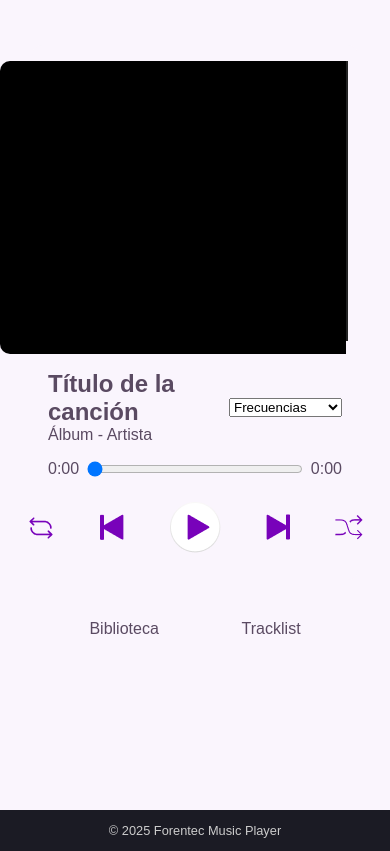
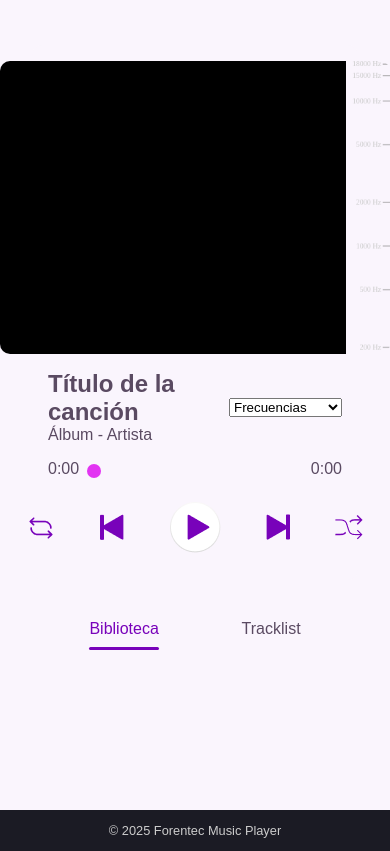
Before and after one commit to JokeGp/Reproductor-de-musica, a plain HTML site: page index.html in a window 390 px wide. Shown: the part 69-920 px from the top of the page. Drawn offline with Linux system fonts and the light colour scheme; a script that the page names is missing.

Commit message:
implemented more design details and scale ajusted, almost ended

```diff
--- a/index.html
+++ b/index.html
@@ -53,10 +53,13 @@
 
       <!-- PROGRESO -->
       <div class="progress-container">
-        <span id="current-time">0:00</span>
+      <span id="current-time">0:00</span>
+      <div class="progress-wrapper">
         <input type="range" id="progress-bar" value="0" min="0" max="100">
-        <span id="total-time">0:00</span>
       </div>
+      <span id="total-time">0:00</span>
+    </div>
+
 
       <!-- CONTROLES -->
       <div class="controls">
@@ -72,10 +75,10 @@
     </section>
 
     <!-- SECCIÓN DE ÁLBUMES Y TRACKS -->
-    <section class="bottom-section">
-      <div class="bottom-section-btns">
-        <button id="show-albums-btn">Biblioteca</button>
-        <button id="show-tracks-btn">Tracklist</button>
+        <section class="bottom-section">
+          <div class="bottom-section-btns">
+        <button id="show-albums-btn" class="toggle-tab active">Biblioteca</button>
+        <button id="show-tracks-btn" class="toggle-tab">Tracklist</button>
       </div>
 
       <div class="bottom-section-content" id="bottom-section-content">
--- a/main.js
+++ b/main.js
@@ -1,7 +1,7 @@
 // main.js (versión corregida y consolidada)
 document.addEventListener('DOMContentLoaded', async () => {
   console.log("🎧 Iniciando...");
-
+  drawScale();
   // === REFERENCIAS DOM ===
   const playPauseBtn = document.getElementById('play-pause-btn');
   const shuffleBtn = document.getElementById('shuffle-btn');
@@ -54,7 +54,7 @@ const audioMotion = new AudioMotionAnalyzer(canvas, {
   mirror: false,
   showPeaks: false,
   showScaleX: true,
-  showScaleY: true,
+  showScaleY: false,
   lumiBars: true,
   colorMode: 'gradient',
   gradient: 'rainbow',
@@ -74,9 +74,15 @@ const formatTime = seconds => {
 };
 
   const updateProgress = () => {
-    currentTimeSpan.textContent = formatTime(audio.currentTime);
-    progressBar.value = (audio.currentTime / audio.duration) * 100 || 0;
+     currentTimeSpan.textContent = formatTime(audio.currentTime);
+  const value = (audio.currentTime / audio.duration) * 100 || 0;
+
+  progressBar.value = value;
+  progressBar.style.setProperty("--progress", value + "%");
   };
+  updateProgress();
+  audio.addEventListener("timeupdate", updateProgress);
+  audio.addEventListener("loadedmetadata", updateProgress);
 
   const togglePlayPause = async () => {
     try {
@@ -188,8 +194,10 @@ const formatTime = seconds => {
     albumList.innerHTML = albums.map(a => `
       <div class="album-card" data-id="${a.id}">
         <img src="${a.cover}" alt="${a.title}" />
-        <h3>${a.title}</h3>
-        <p>${a.artist}</p>
+        <div class="album-info">
+          <h3>${a.title}</h3>
+          <p>- ${a.artist}</p>
+        </div>
       </div>
     `).join('');
 
--- a/styles.css
+++ b/styles.css
@@ -51,6 +51,38 @@ body {
 
 .toggle-btn:hover {
   background-color: #e0e0e0;
+}
+
+.toggle-tab {
+  background-color: transparent;
+  border: none;
+  color: #5A4A62;
+  padding: 8px 0;
+  font-size: 16px;
+  cursor: pointer;
+  position: relative;
+  transition: color 0.3s ease;
+}
+
+.toggle-tab::after {
+  content: "";
+  position: absolute;
+  bottom: -4px;
+  left: 0;
+  right: 0;
+  height: 3px;
+  border-radius: 10px;
+  background-color: transparent;
+  transition: background-color 0.3s ease;
+}
+
+.toggle-tab.active {
+  color: #7802BA;
+}
+
+.toggle-tab.active::after {
+  background-color: #7802BA;
+  color: #7802BA;
 }
 
 
@@ -107,15 +139,15 @@ body {
   height: 200px;
   background-color: #101018;
   border-radius: 10px;
-  overflow: hidden;
+
 }
 
 .analyzer-container canvas {
   width: 100%;
   height: 100%;
   display: block;
+
 }
-
 .progress-container {
   display: flex;
   align-items: center;
@@ -123,9 +155,56 @@ body {
   gap: 0.5rem;
 }
 
+.progress-wrapper {
+  flex: 1;
+  overflow: hidden; /* solo afecta la barra, no todo el contenedor */
+}
+
 #progress-bar {
-  flex: 1;
+  width: 100%;
+  height: 6px;
+  border-radius: 3px;
+  background: linear-gradient(to right, #E234F2 var(--progress), #e7dfdf var(--progress));
+  -webkit-appearance: none;
+  appearance: none;
+  touch-action: none; /* evita arrastrar contenedor en móviles */
 }
+
+#progress-bar::-webkit-slider-runnable-track {
+  height: 6px;
+  border-radius: 3px;
+  background: linear-gradient(to right, #E234F2 var(--progress), #e7dfdf var(--progress));
+}
+
+#progress-bar::-webkit-slider-thumb {
+  -webkit-appearance: none;
+  width: 14px;
+  height: 14px;
+  background: #E234F2;
+  border-radius: 50%;
+  margin-top: -4px; /* centrar con el track */
+  cursor: pointer;
+}
+
+/* Firefox */
+#progress-bar::-moz-range-track {
+  height: 6px;
+  border-radius: 3px;
+  background: #e7dfdf;
+}
+#progress-bar::-moz-range-progress {
+  height: 6px;
+  border-radius: 3px;
+  background: #E234F2;
+}
+#progress-bar::-moz-range-thumb {
+  width: 14px;
+  height: 14px;
+  background: #E234F2;
+  border-radius: 50%;
+  cursor: pointer;
+}
+
 
 /* === BOTONES DE CONTROL === */
 .controls {
@@ -162,7 +241,7 @@ body {
   margin-bottom: 1rem;
 }
 
-#show-albums-btn,
+/* #show-albums-btn,
 #show-tracks-btn {
   background-color: transparent;
   border: none;
@@ -173,7 +252,7 @@ body {
   position: relative;
   transition: color 0.3s ease;
 
-}
+} */
 
 .bottom-section-content {
   min-height: 100px;
@@ -215,18 +294,28 @@ body {
 /* === ALBUM GRID === */
 .album-grid {
   display: grid;
-  gap: 1rem;
+  gap: 0.3rem;
   margin-top: 1rem;
+
+}
+
+.album-info{
+  display: flex;
+  align-items: center;
+  margin-left: 1.1rem;
+}
+.album-info p{
+  padding-left: 0.5rem;
 }
 
 .album-card {
   display: flex;
   background-color: #ffffff;
-  border-radius: 10px;
   text-align: center;
-  padding: 0.8rem;
+  padding: 0.7rem 0rem 0.1rem 1.2rem;
   cursor: pointer;
   transition: transform 0.2s, background-color 0.3s;
+  box-shadow: 0 7px 0px 0px rgba(0, 0, 0, 0.1);
 }
 
 .album-card:hover {
@@ -277,9 +366,8 @@ body {
 
 #scale {
  width: 44px;
-  height: 280px;
+  height: 293px;
   background: transparent;
-  border-left: 2px solid #222;
   border-radius: 0 10px 10px 0;
 }
 
```
Also changed, not shown: assets/icons/ondas-day.png (added).
